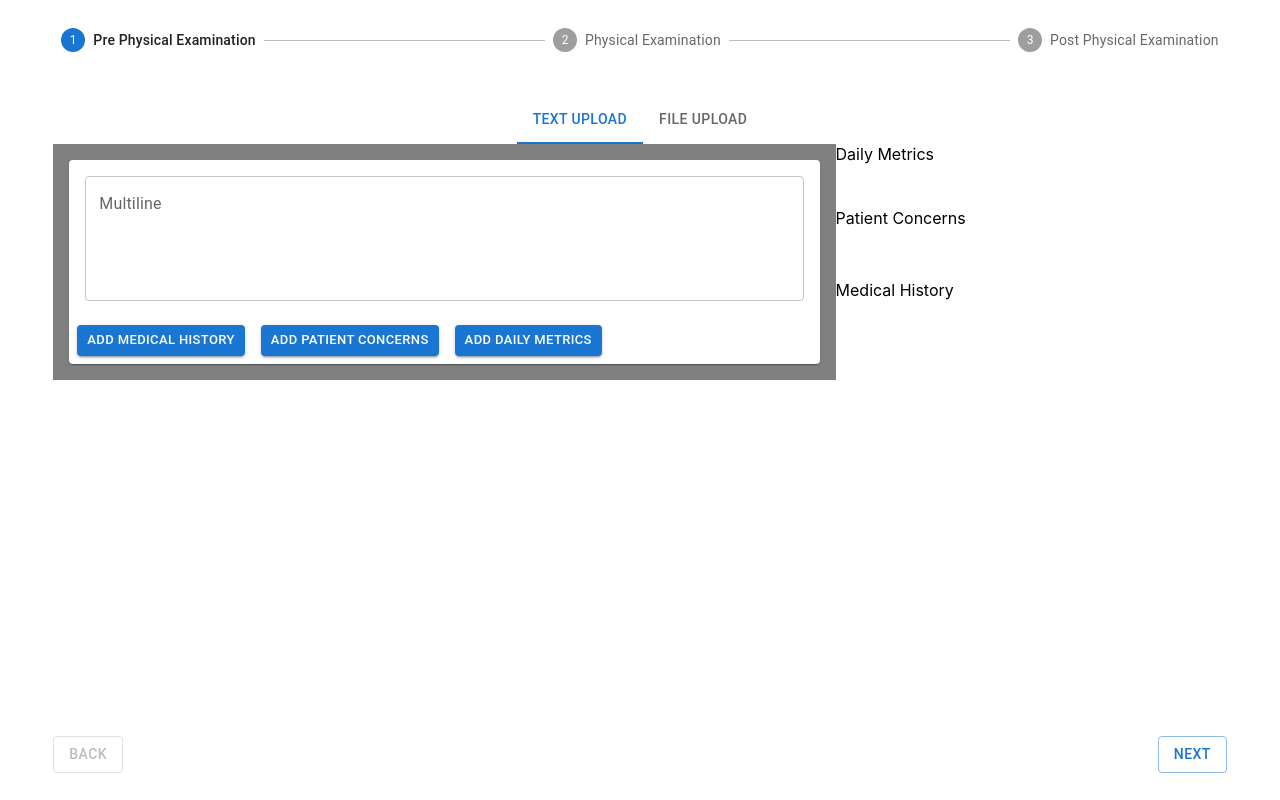
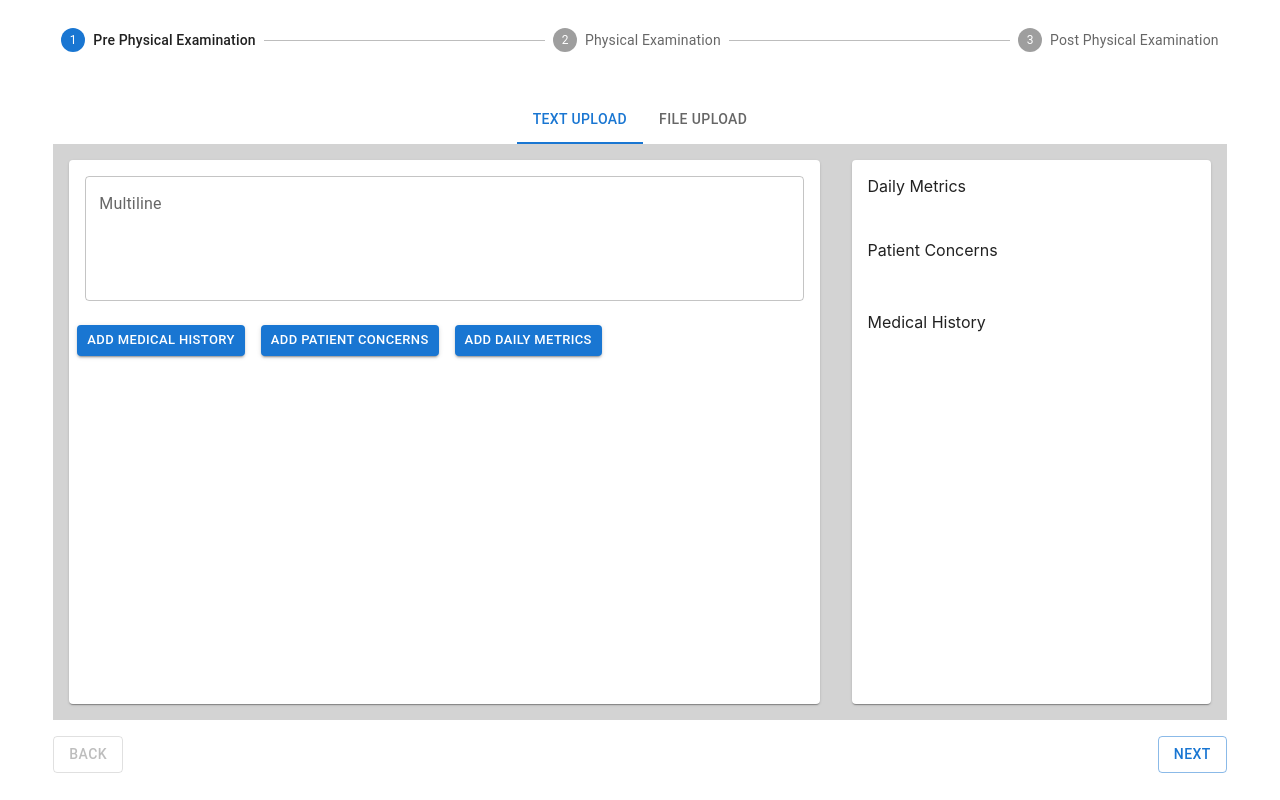
Before and after one commit to diboy2/vpe-frontend, a Next.js app: page / in a window 1280 px wide. Built offline with nearby package versions, Linux system fonts and the light colour scheme.

Commit message:
Save stuff

```diff
--- a/components/pre-physical-exam/FileUpload.jsx
+++ b/components/pre-physical-exam/FileUpload.jsx
@@ -36,7 +36,7 @@ const FileUpload = () => {
 
     };
     return (
-        <Grid container display="flex">
+        <Grid container display="flex" flexGrow="1">
             <Grid item xs={8}
                 display="flex"
                 justifyContent="center"
--- a/components/pre-physical-exam/TextUpload.jsx
+++ b/components/pre-physical-exam/TextUpload.jsx
@@ -83,9 +83,9 @@ const TextUpload = () => {
     };
 
     return (
-        <Grid container display="flex">
-            <Grid item xs={8} backgroundColor="gray"  padding="16px"    >
-                <Card >
+        <Grid container display="flex" flexGrow="1">
+            <Grid item xs={8} backgroundColor="lightgray" padding="16px" display="flex"   >
+                <Card height="100%" sx={{ flex: 1}}>
                     <CardContent>
                         <FormControl fullWidth={true}>
                             <TextField
@@ -109,9 +109,11 @@ const TextUpload = () => {
                     </CardActions>
                 </Card>
             </Grid>
-            <Grid item xs={4}  >
-                <Grid container
-                >
+            <Grid item xs={4} padding="16px"  display="flex" backgroundColor="lightgray" >
+                <Card height="100%" sx={{ flex: 1}}>
+                    <CardContent>
+                        <FormControl fullWidth={true}>
+                            <Grid container >
                                 <Grid item xs={12}  >
                                     Daily Metrics
                                     <List>
@@ -169,6 +171,9 @@ const TextUpload = () => {
 
                                 </Grid>
                             </Grid>
+                        </FormControl>
+                    </CardContent>
+                </Card>
             </Grid>
 
         </Grid>
--- a/components/pre-physical-exam/index.jsx
+++ b/components/pre-physical-exam/index.jsx
@@ -13,7 +13,7 @@ const PrePhysicalExamination = () => {
       setValue(newValue);
     };
     return (
-        <Box sx={{ width: '100%', height:'100%' }} >
+        <Box sx={{ width: '100%', height:'100%', display: "flex", flexDirection: "column" }} >
             <Tabs value={value} onChange={handleChange} centered={true}>
                 <Tab label="Text Upload" value="zero" />
                 <Tab label="File Upload" value="one"/>
```
Lines whose indentation alone changed are shown as unchanged.
